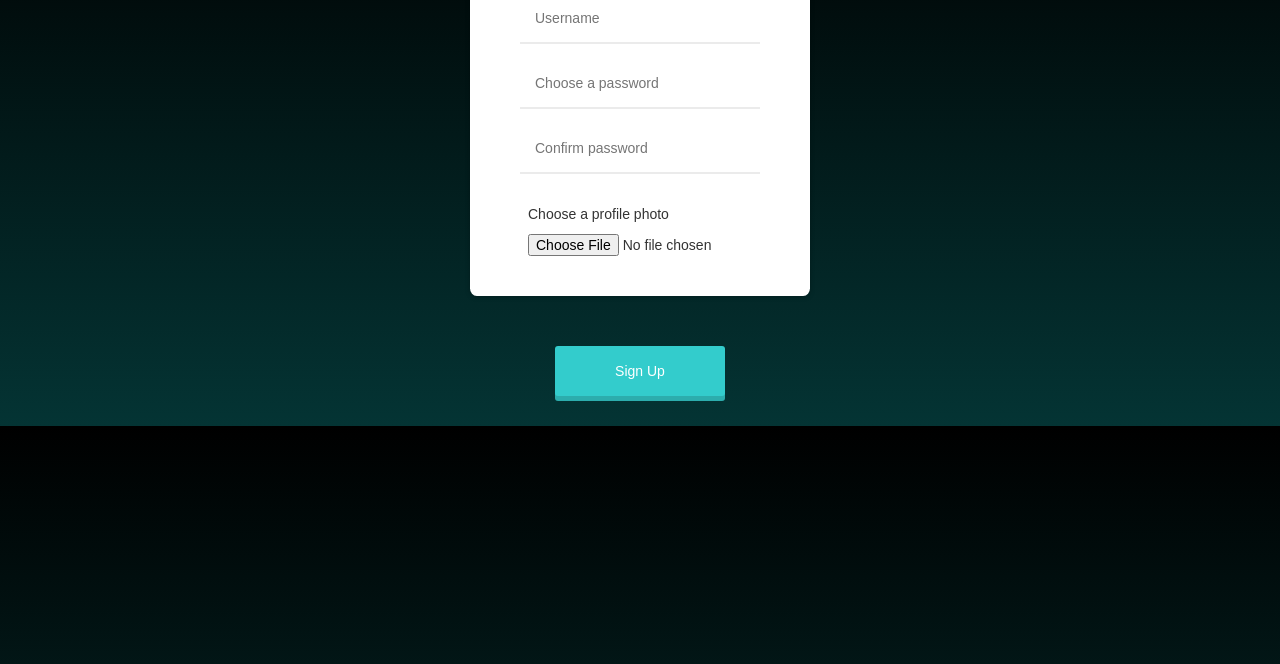
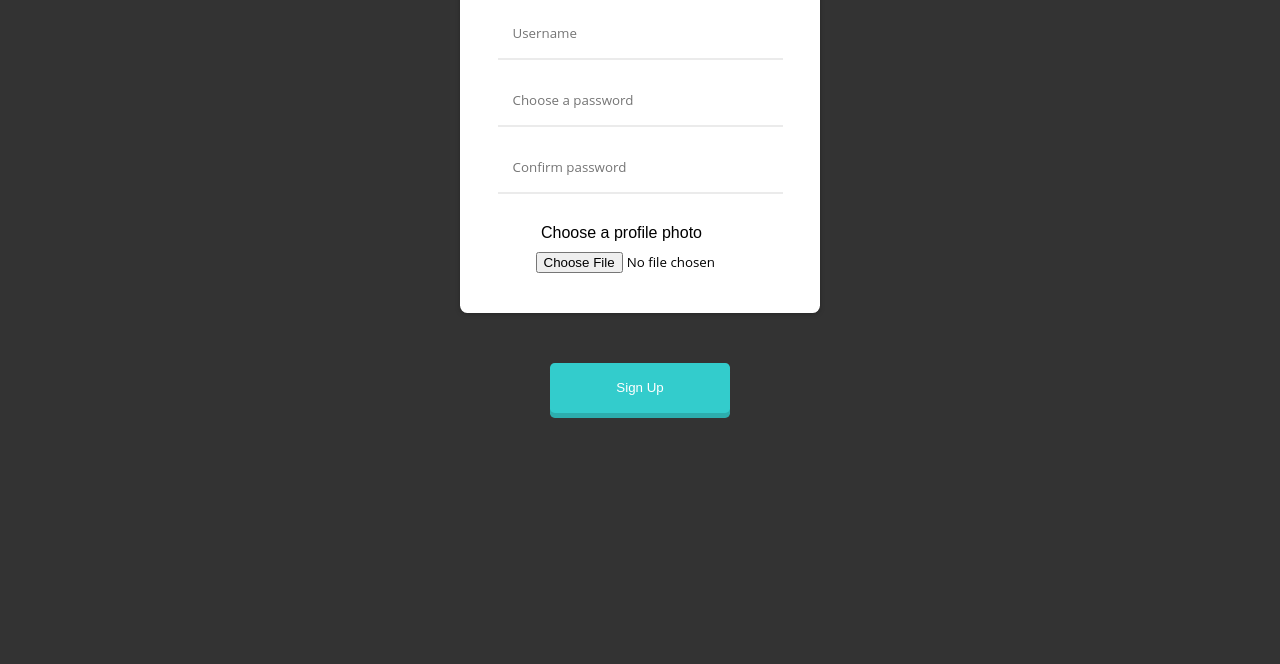
Before and after one commit to FernandaPalacios/what-a-movie, a website: page App/SignUp/signup.html in a window 1280 px wide. Shown: the part 136-800 px from the top of the page. Drawn offline with nearby package versions, Linux system fonts and the light colour scheme.

Commit message:
Sign up styling (#9)

```diff
--- a/App/SignUp/signup.css
+++ b/App/SignUp/signup.css
@@ -133,6 +133,7 @@ font-family: cursive;
 
 #choosePhotoContainer{
     text-align:left;
-    margin-top:20px;
+    margin-top: 20px;
+    margin-left: 20px;
     margin-bottom: 10px;
 }
--- a/App/SignUp/signup.html
+++ b/App/SignUp/signup.html
@@ -6,10 +6,10 @@
   <meta name="viewport" content="width=device-width, initial-scale=1">
   	 <link rel="stylesheet" type="text/css" href="../SignUp/signup.css">
 
-  <link rel="stylesheet" href="http://maxcdn.bootstrapcdn.com/bootstrap/3.3.5/css/bootstrap.min.css">
+  <!-- <link rel="stylesheet" href="http://maxcdn.bootstrapcdn.com/bootstrap/3.3.5/css/bootstrap.min.css"> -->
   <script src="https://ajax.googleapis.com/ajax/libs/jquery/1.11.3/jquery.min.js"></script>
   <script src="http://maxcdn.bootstrapcdn.com/bootstrap/3.3.5/js/bootstrap.min.js"></script>
-  <link href="../nav&body.css" rel="stylesheet">
+  <!-- <link href="../nav&body.css" rel="stylesheet"> -->
 
 </head>
 <body>
@@ -27,8 +27,8 @@
 
                   <div class="col-4 file_box">
                       <div id="profilePhotoContainer">
-                      <div id="choosePhotoContainer"> Choose a profile photo</div>
-                          <input type="file" name="" id="file_btn">
+                        <div id="choosePhotoContainer"> Choose a profile photo</div>
+                        <input type="file" name="" id="file_btn">
                     </div>
                 </div>
                  </div>
@@ -43,14 +43,14 @@
 
 </div>
 </div>
-<div class="hover_bkgr_fricc">
+<!-- <div class="hover_bkgr_fricc">
         <span class="helper"></span>
         <div>
             <p id="warningContent">inside the popup box!</p>
            <button id="popupCloseButton">close</button>
        </div>
 
-</div>
+</div> -->
 <script type="text/javascript" src="../Helper/helper.js"></script>
 <script type="text/javascript" src="../SignUp/signup.js"></script>
 
```
